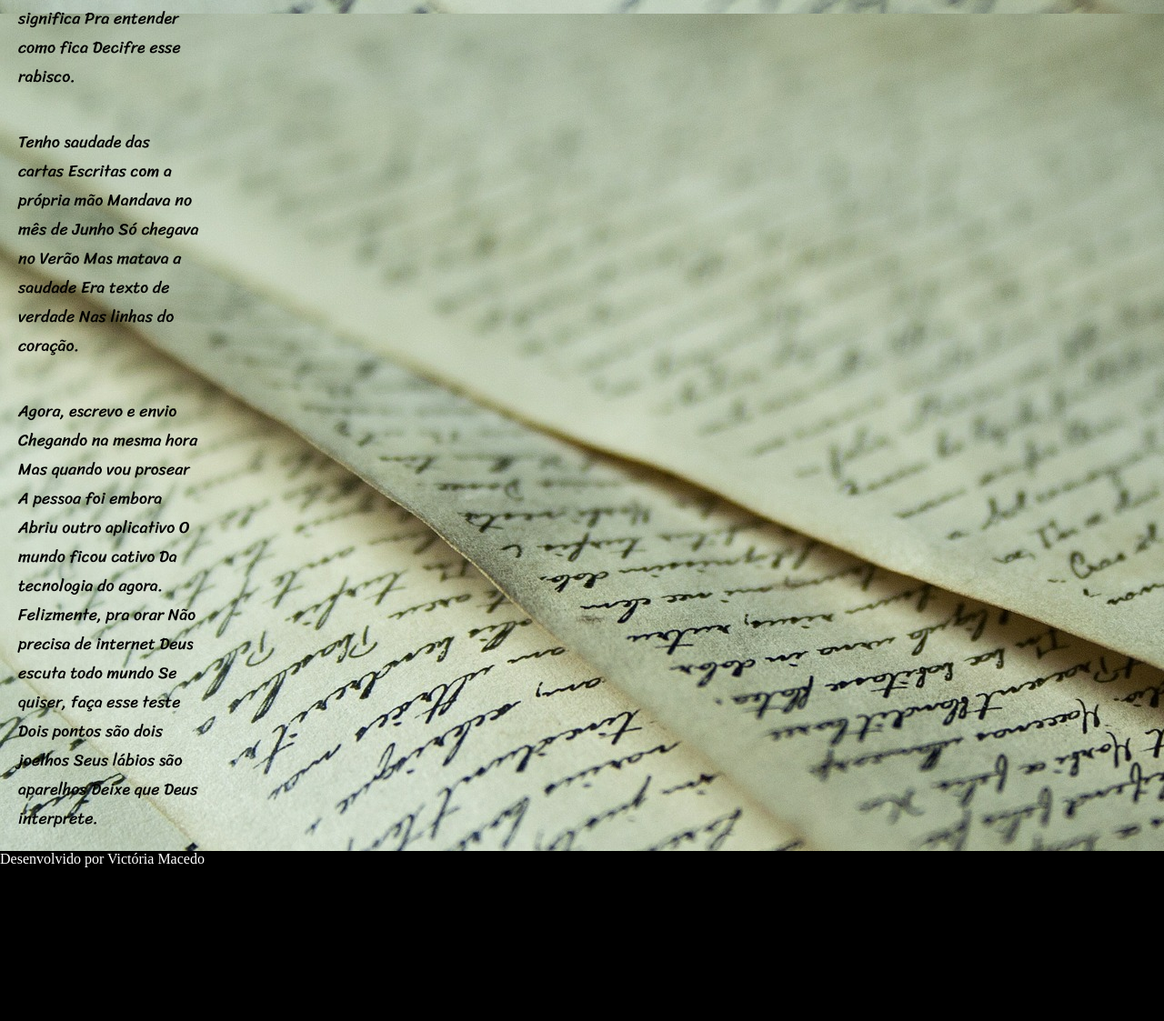
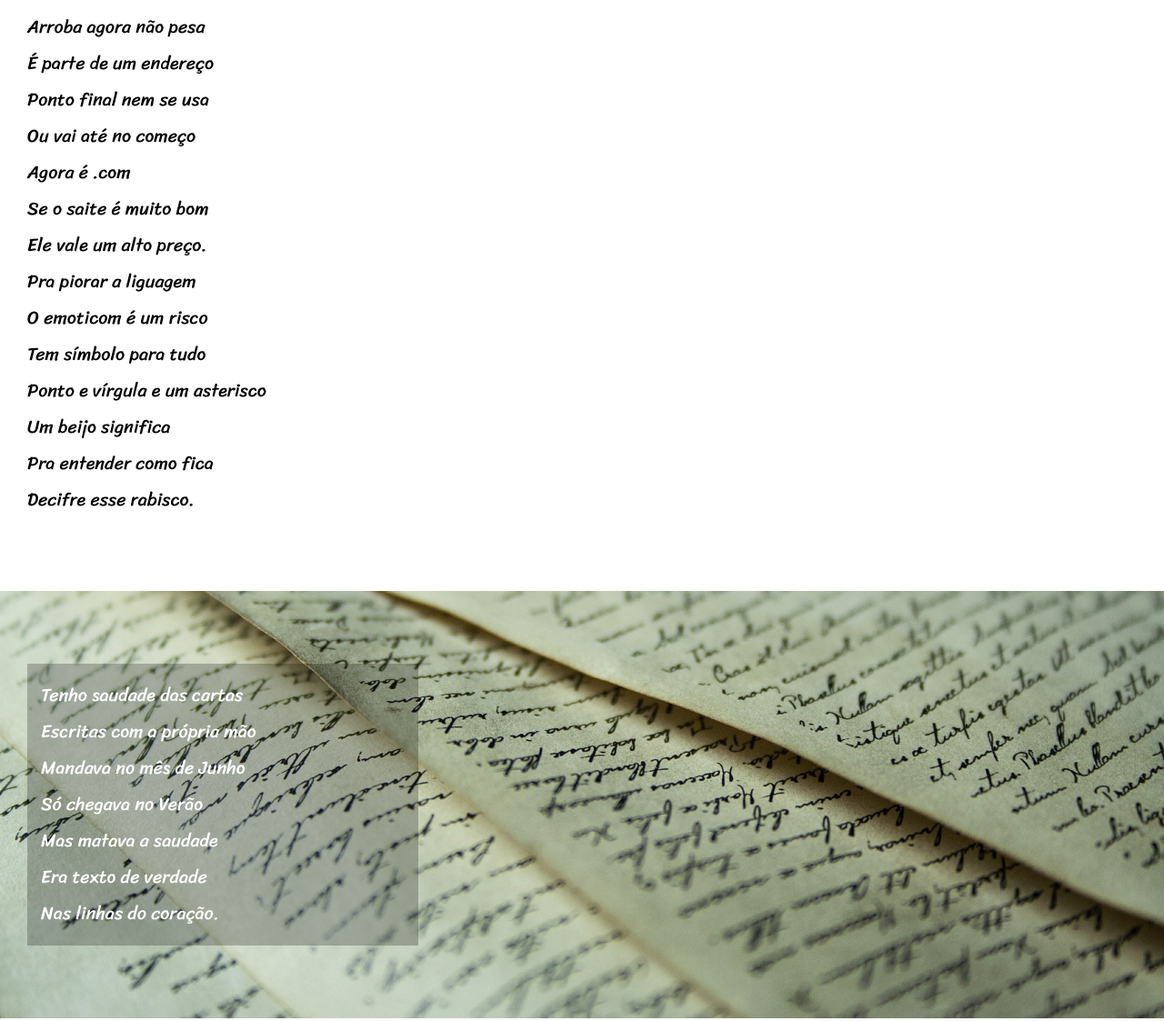
Before and after one commit to victoria-macedo/html-css, a plain HTML site: page desafios/d-010/index.html in a window 1280 px wide. Shown: the part 1160-2283 px from the top of the page at 91% size. Before the commit the page ends 2114 px from the top, so only its background shows below. Drawn offline with Linux system fonts and the light colour scheme.

Commit message:
atualização

```diff
--- a/desafios/d-010/index.html
+++ b/desafios/d-010/index.html
@@ -9,80 +9,91 @@
 <body>
     <header>
         <h1>Cordel Moderno</h1>
-        <p>Por <a href="https://www.recantodasletras.com.br/poesias/3186743">Milton Duarte</a></p>
+        <p>Por <a href="https://www.recantodasletras.com.br/poesias/3186743" target="_blank" rel="external">Milton Duarte</a></p>
     </header>
 
     <main>
-        <section id="texto01">
-            Estou ficando cansado
-            Da tal tecnologia
-            Só se fala por e-mail
-            Mensagem curta e fria
-            Twitter e Facebook
-            Antes que eu caduque
-            Vou dizer tudo em poesia.
+        <section class="normal">
+            <p>
+                Estou ficando cansado <br>
+                Da tal tecnologia <br>
+                Só se fala por e-mail <br>
+                Mensagem curta e fria <br>
+                Twitter e Facebook <br>
+                Antes que eu caduque <br>
+                Vou dizer tudo em poesia. <br>
+            </p>
         </section>
 
-        <section>
-            Não é mais como era antes
-            É tudo abreviado
-            "Você" só tem duas letras
-            O "O" e o "E" foi riscado
-            Para declarar o amor
-            Basta botar uma flor
-            E um coração desenhado.
+        <section id="imagem01" class="imagem">
+            <p>
+                Não é mais como era antes <br>
+                É tudo abreviado <br>
+                "Você" só tem duas letras <br>
+                O "O" e o "E" foi riscado <br>
+                Para declarar o amor <br>
+                Basta botar uma flor <br>
+                E um coração desenhado. <br>
+            </p>
         </section>
 
-        <section>
-            Arroba agora não pesa
-            É parte de um endereço
-            Ponto final nem se usa
-            Ou vai até no começo
-            Agora é .com
-            Se o saite é muito bom
-            Ele vale um alto preço.
-
-            Pra piorar a liguagem
-            O emoticom é um risco
-            Tem símbolo para tudo
-            Ponto e vírgula e um asterisco
-            Um beijo significa
-            Pra entender como fica
-            Decifre esse rabisco.
+        <section class="normal">
+            <p>
+                Arroba agora não pesa <br>
+                É parte de um endereço <br>
+                Ponto final nem se usa <br>
+                Ou vai até no começo <br>
+                Agora é .com <br>
+                Se o saite é muito bom <br>
+                Ele vale um alto preço. <br>
+                Pra piorar a liguagem <br>
+                O emoticom é um risco <br>
+                Tem símbolo para tudo <br>
+                Ponto e vírgula e um asterisco <br>
+                Um beijo significa <br>
+                Pra entender como fica <br>
+                Decifre esse rabisco. <br>
+            </p>
         </section>
 
-        <section>
-            Tenho saudade das cartas
-            Escritas com a própria mão
-            Mandava no mês de Junho
-            Só chegava no Verão
-            Mas matava a saudade
-            Era texto de verdade
-            Nas linhas do coração.
+        <section id="imagem02" class="imagem">
+            <p>
+                Tenho saudade das cartas <br>
+                Escritas com a própria mão <br>
+                Mandava no mês de Junho <br>
+                Só chegava no Verão <br>
+                Mas matava a saudade <br>
+                Era texto de verdade <br>
+                Nas linhas do coração. <br>
+            </p>
         </section>
 
-        <section>
-            Agora, escrevo e envio
-            Chegando na mesma hora
-            Mas quando vou prosear
-            A pessoa foi embora
-            Abriu outro aplicativo
-            O mundo ficou cativo
-            Da tecnologia do agora.
+        <section class="normal">
+            <p>
+                Agora, escrevo e envio <br>
+                Chegando na mesma hora <br>
+                Mas quando vou prosear <br>
+                A pessoa foi embora <br>
+                Abriu outro aplicativo <br>
+                O mundo ficou cativo <br>
+                Da tecnologia do agora. <br>
+            </p>
 
-            Felizmente, pra orar
-            Não precisa de internet
-            Deus escuta todo mundo
-            Se quiser, faça esse teste
-            Dois pontos são dois joelhos
-            Seus lábios são aparelhos
-            Deixe que Deus interprete.
+            <p>
+                Felizmente, pra orar <br>
+                Não precisa de internet <br>
+                Deus escuta todo mundo <br>
+                Se quiser, faça esse teste <br>
+                Dois pontos são dois joelhos <br>
+                Seus lábios são aparelhos <br>
+                Deixe que Deus interprete. <br>
+            </p>
         </section>
 
     </main>
 
     <footer>
-        <p>Desenvolvido por Victória Macedo</p>
+        <p>Desenvolvido por <a href="https://github.com/victoria-macedo" target="_blank" rel="external">Victória Macedo</a></p>
     </footer>
 
 
--- a/desafios/d-010/style.css
+++ b/desafios/d-010/style.css
@@ -11,18 +11,19 @@
 }
 
 
-body {
-    background-color: black;
-
-    background-image: url(imagens/background002.jpg);
+html, body {
+    min-height: 100vh;
+    background-color: darkgray;
 }
 
 header {
     background-color: black;
 
     height: 150px;
-    margin-bottom: 50px;
+    padding-bottom: 30px;
+    box-shadow: 5px 5px 15px rgba(0, 0, 0, 0.479);
 
+    font-size: 10vw;
     text-align: center;
 }
 
@@ -30,47 +31,66 @@ header > h1 {
     font-family: "Passion One", sans-serif;
     color: white;
     font-size: 50px;
+    font-variant: small-caps;
 
-    padding-top: 30px;
+    padding-top: 50px;
 }
 
 header > p {
-    font-family: Arial, Helvetica, sans-serif;
+    font-family: Verdana, Geneva, Tahoma, sans-serif;
     font-size: 15px;
     color: white;
 
     font-weight: normal;
+    padding-bottom: 50px;
 
 }
 
-header > p > a {
+header a, footer a {
     color: white;
     font-weight: bold;
     text-decoration: none;
 }
 
-header > p > a:hover {
+header a:hover, footer a:hover {
     text-decoration: underline;
-}
-
-#texto01 {
-    background-color: white;
-
-
 }
 
 main > section {
     font-family: "Sriracha", serif;
-    font-size: large;
-    padding: 20px;
-    width: 200px;
+    font-size: 20px;
+    line-height: 2em;
+    padding-top: 10vh;
+    padding-bottom: 10vh;
+    padding-left: 30px;
+
 }
 
+section.normal {
+    background-color: white;
+}
 
+section.imagem {
+    background-position: bottom;
+    background-size: cover;
 
+    color: white;
+}
 
+section.imagem > p {
+    background-color: rgba(0, 0, 0, 0.233);
+    width: 400px;
+    padding: 15px 15px 15px 15px;
 
+}
 
+section#imagem01 {
+    background-image: url(imagens/background001.jpg);
+}
+
+section#imagem02 {
+    background-image: url(imagens/background002.jpg);
+}
 
 
 
@@ -78,4 +98,8 @@ main > section {
 footer {
     background-color: black;
     color: white;
+    font-family: Verdana, Geneva, Tahoma, sans-serif;
+    text-align: center;
+
+    padding: 10px;
 }
```
